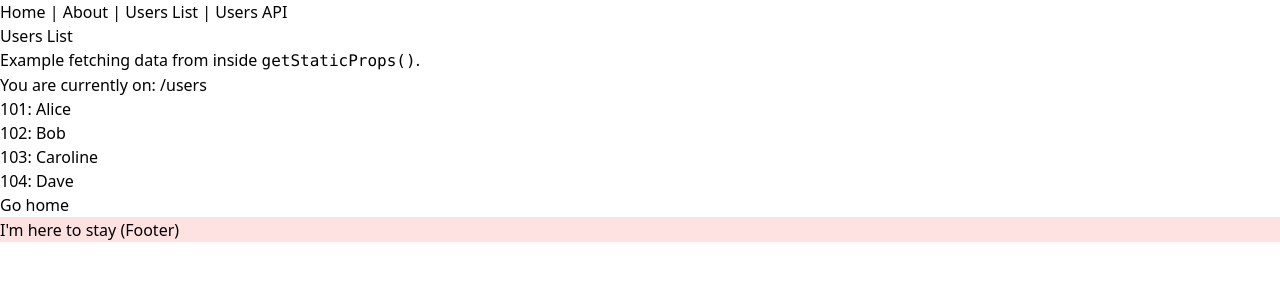
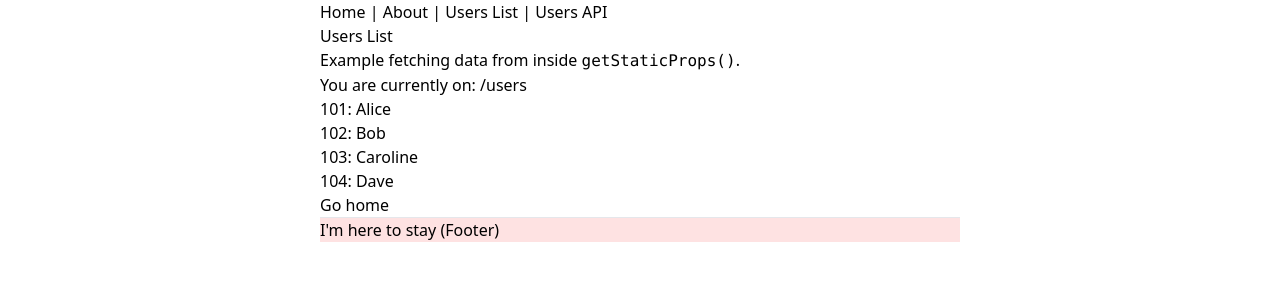
Before and after one commit to BeardedBry/giftable-app, a Next.js app: page /users in a window 1280 px wide. Shown: the top 300 px of the page. Built offline with nearby package versions, Linux system fonts and the light colour scheme.

Commit message:
style: layout

```diff
--- a/components/Layout.tsx
+++ b/components/Layout.tsx
@@ -8,7 +8,7 @@ type Props = {
 }
 
 const Layout = ({ children, title = 'This is the default title' }: Props) => (
-  <div className="w-full h-100">
+  <div className="h-100 w-[40rem] mx-auto">
     <Head>
       <title>{title}</title>
       <meta charSet="utf-8" />
@@ -30,7 +30,9 @@ const Layout = ({ children, title = 'This is the default title' }: Props) => (
         | <a href="/api/users">Users API</a>
       </nav>
     </header>
-    {children}
+    <div>
+      {children}
+    </div>
     <footer className="bg-red-100">
       <hr />
       <span>I'm here to stay (Footer)</span>
--- a/pages/index.tsx
+++ b/pages/index.tsx
@@ -1,7 +1,7 @@
-import Link from 'next/link'
-import Layout from '../components/Layout'
-import { createClient } from '@supabase/supabase-js'
-
+import Link from 'next/link';
+import Layout from '../components/Layout';
+import { createClient } from '@supabase/supabase-js';
+import { Button } from "reakit/Button";
 
 export async function getServerSideProps() {
 
@@ -16,15 +16,6 @@ export async function getServerSideProps() {
   //     id
   // `);
 
-  const { data, error } = await supabase
-  .from('todos')
-  .insert([
-    { task: 'maybeh?' },
-  ])
-
-
-  console.log('data', data, 'error', error);
-
   return {
     props: {}
   }
@@ -33,11 +24,9 @@ export async function getServerSideProps() {
 const IndexPage = ({props}) => (
   <Layout title="Home | Next.js + TypeScript Example">
     <h1>Giftable 🎄🎁 </h1>
-    <p>
-      <Link href="/about">
-        <a>About</a>
-      </Link>
-    </p>
+    <div>
+      <Button className="p-2 bg-purple-500 text-white rounded-md">Create List</Button>
+    </div>
   </Layout>
 )
 
```
